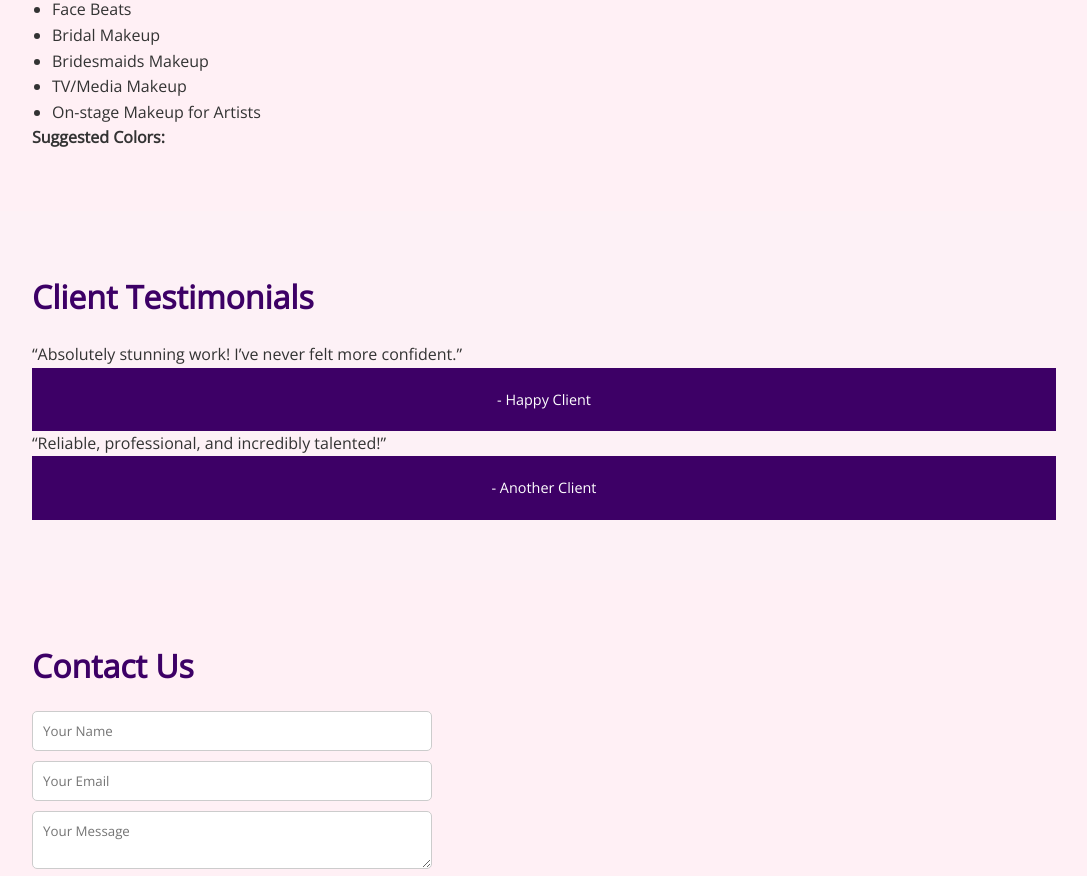
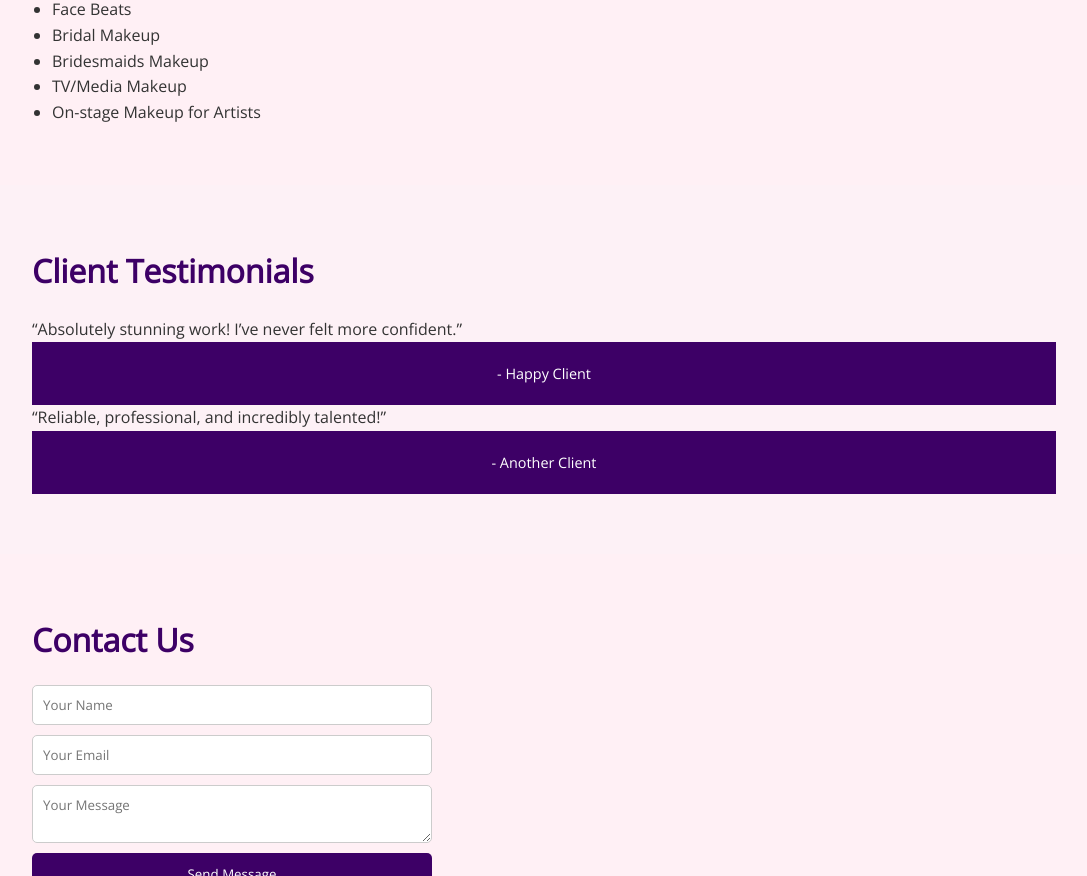
Before and after one commit to Karabo001/PG.github.io, a plain HTML site: page index.html in a window 1280 px wide. Shown: the part 842-1718 px from the top of the page, without its empty margins (96-1183 px from the left). Drawn offline with nearby package versions, Linux system fonts and the light colour scheme.

Commit message:
Update index.html

```diff
--- a/index.html
+++ b/index.html
@@ -44,7 +44,7 @@
       <li>On-stage Makeup for Artists</li>
     </ul>
     <div class="color-suggestions">
-      <p><strong>Suggested Colors:</strong></p>
+      <p><strong></strong></p>
     </div>
   </section>
 
```
